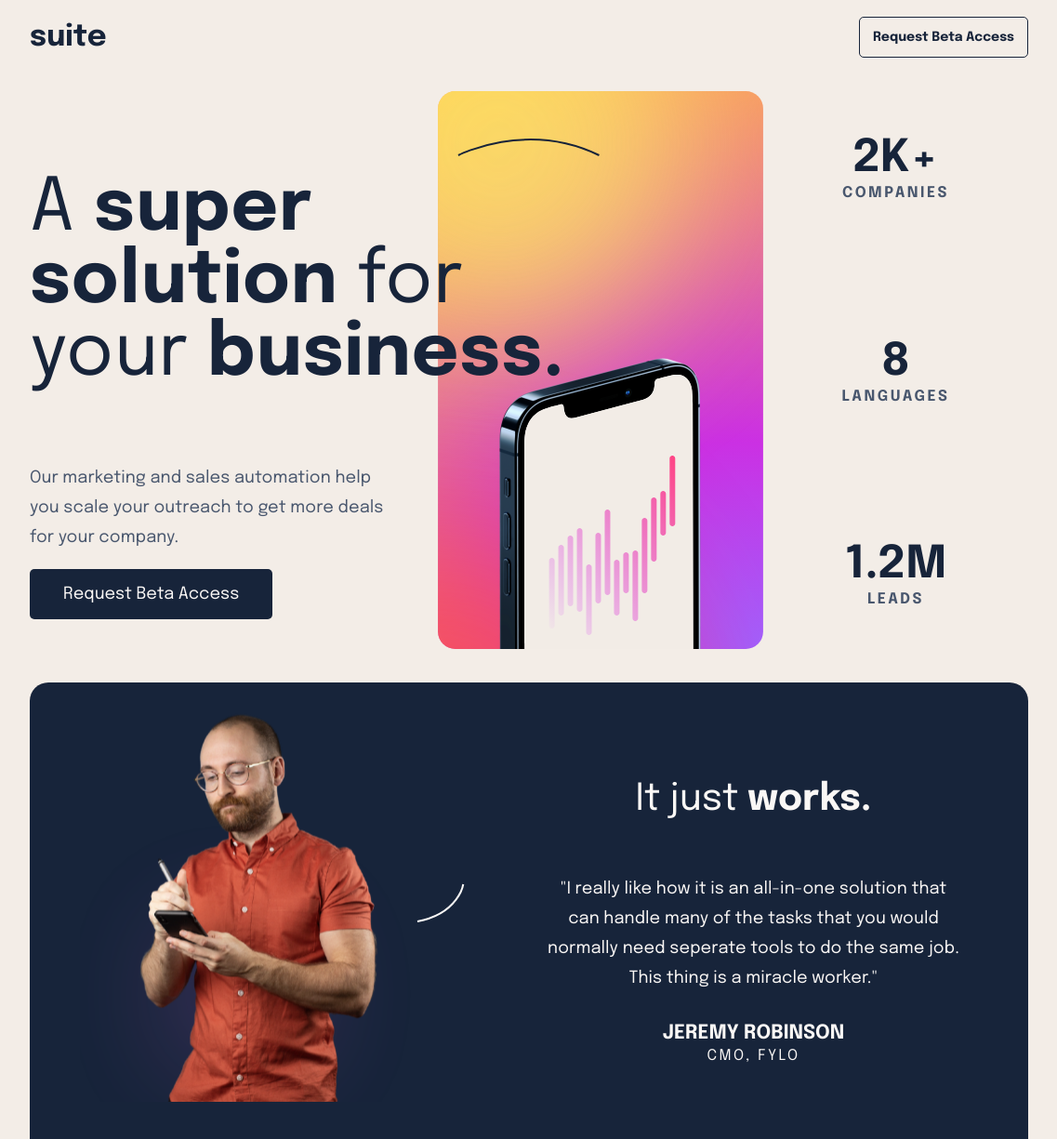
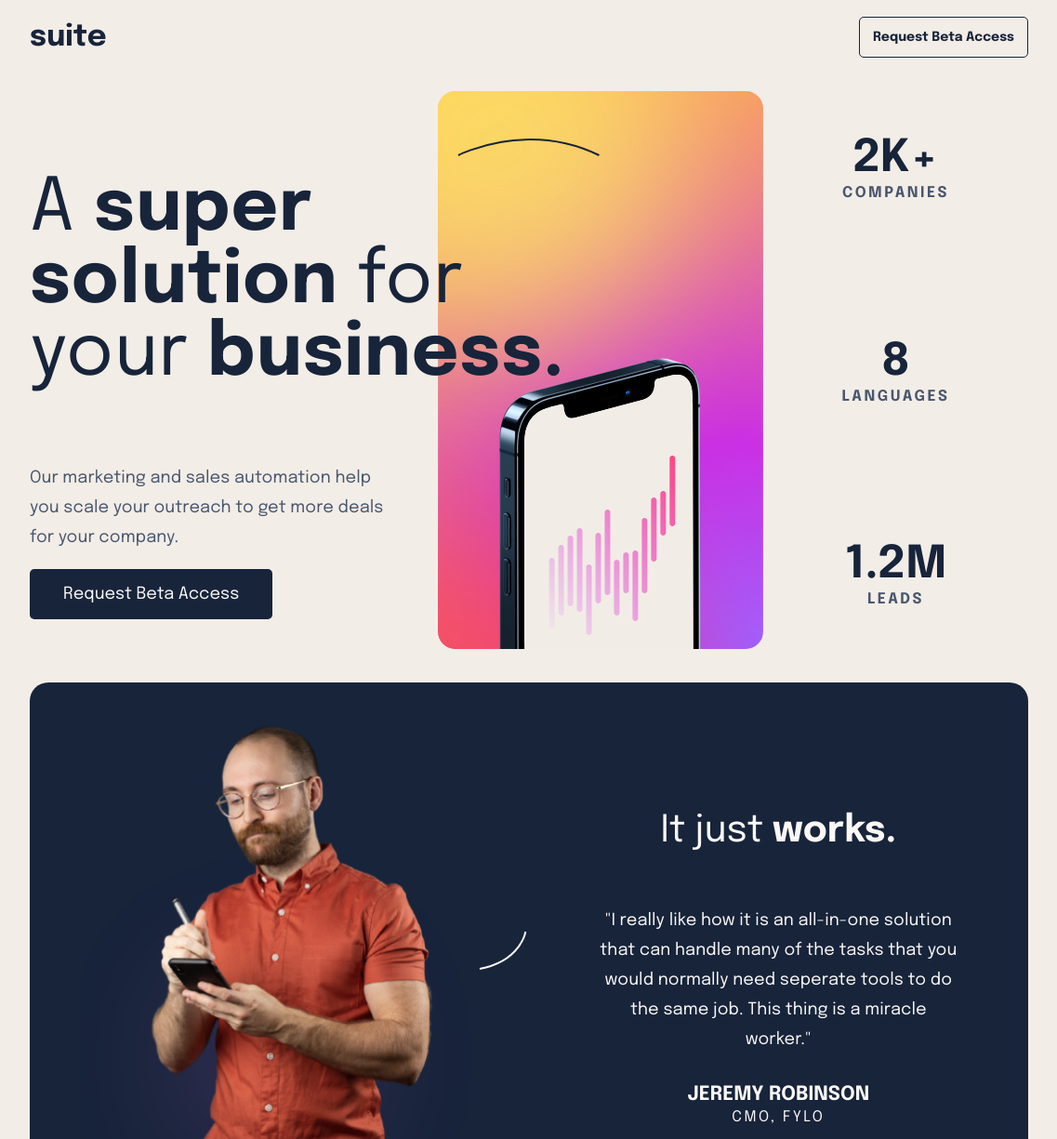
Before and after one commit to sammyodiagbe/suite_landing, a React (Create React App) app: page / in a window 1536 px wide. Shown: the top 1225 px of the page at 93% size, without its empty margins (199-1336 px from the left). Built offline with nearby package versions, Linux system fonts and the light colour scheme.

Commit message:
desktop styling

```diff
--- a/src/styles/style.css
+++ b/src/styles/style.css
@@ -52,6 +52,13 @@ div.home nav.navigation a.request-beta {
   color: #17243a;
   border: 1px solid #17243a;
   border-radius: 5px;
+  -webkit-transition: all 300ms;
+  transition: all 300ms;
+}
+
+div.home nav.navigation a.request-beta:hover {
+  background: #17243a;
+  color: #faf7f5;
 }
 
 div.home header.header-container {
@@ -97,6 +104,13 @@ div.home header.header-container div.top-container section.action-container a.re
   display: inline-block;
   background: #17243a;
   color: #faf7f5;
+  -webkit-transition: all 300ms;
+  transition: all 300ms;
+}
+
+div.home header.header-container div.top-container section.action-container a.request-beta:hover {
+  background: -webkit-gradient(linear, left top, right top, from(#a061ff), color-stop(#cb31e3), to(#ffa94d));
+  background: linear-gradient(to right, #a061ff, #cb31e3, #ffa94d);
 }
 
 div.home header.header-container div.top-container section.image-container {
@@ -364,8 +378,8 @@ div.home footer.footer div.socials {
     padding: 2em 3em;
     display: -ms-grid;
     display: grid;
-    -ms-grid-columns: 3fr 1fr 4fr;
-        grid-template-columns: 3fr 1fr 4fr;
+    -ms-grid-columns: 4fr 1fr 4fr;
+        grid-template-columns: 4fr 1fr 4fr;
   }
   div.home div.cmo-speaks div.wrapper div.cmo-container {
     height: 100%;
@@ -373,6 +387,7 @@ div.home footer.footer div.socials {
   }
   div.home div.cmo-speaks div.wrapper div.cmo-container img {
     height: 100%;
+    width: 500px;
   }
   div.home div.cmo-speaks div.wrapper div.words-container h1.header-title {
     font-size: 40px;
--- a/src/styles/style.scss
+++ b/src/styles/style.scss
@@ -63,6 +63,11 @@ div.home {
             color: $dark_blue;
             border: 1px solid $dark_blue;
             border-radius: $default-radius;
+            transition: all 300ms;
+            &:hover {
+                background: $dark_blue;
+                color: $smokewhite;
+            }
         }
     }
 
@@ -105,6 +110,10 @@ div.home {
                     display: inline-block;
                     background: $dark_blue;
                     color: $smokewhite;
+                    transition: all 300ms;
+                    &:hover {
+                        background: linear-gradient(to right,hsl(264, 100, 69), hsl(292,76,54), hsl(31,100,65));
+                    }
                 }
             }
 
@@ -157,6 +166,7 @@ div.home {
                 position: relative;
                 margin-top: -220px;
                 margin-bottom: 2em;
+
             }
             div.words-container {
                 text-align: center;
@@ -362,12 +372,13 @@ div.home {
             div.wrapper {
                 padding: 2em 3em;
                 display: grid;
-                grid-template-columns: 3fr 1fr 4fr;
+                grid-template-columns: 4fr 1fr 4fr;
                 div.cmo-container {
                     height: 100%;
                     margin-top: 0;
                     img {
                         height: 100%;
+                        width: 500px;
                     }
                 }
                 div.words-container {
```
Also changed, not shown: 1 other file (tests, documents, lock files or other folders).
